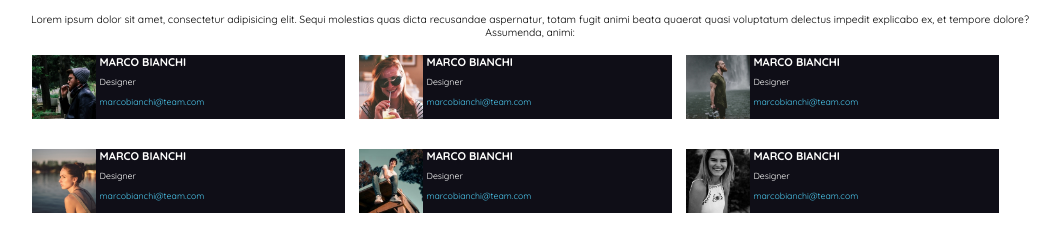
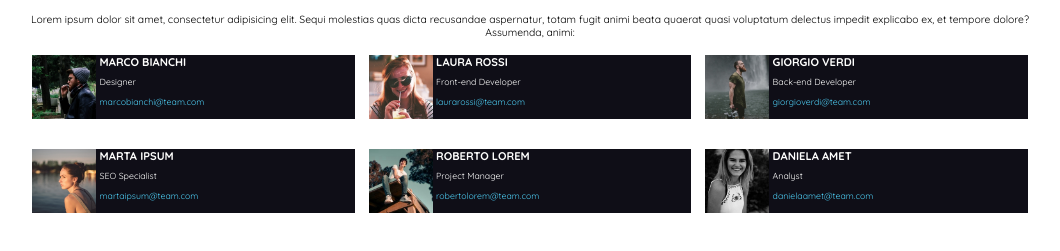
Before and after one commit to SimoneLollini/html-css-float-cards, a plain HTML site: page index.html in a window 1280 px wide. Shown: the part 83-334 px from the top of the page, without its empty margins (110-1170 px from the left). Drawn offline with Linux system fonts and the light colour scheme.

Commit message:
fix col position

```diff
--- a/assets/style.css
+++ b/assets/style.css
@@ -51,10 +51,11 @@ header>p {
 
 .col-4 {
     background-color: var(--c-black);
-    width: calc(100% / 3 - 1.8rem);
+    width: calc(100% / 3 - 1.2rem);
     float: left;
     margin-bottom: 1.85rem;
     margin-left: 0.9rem;
+
 }
 
 img {
--- a/index.html
+++ b/index.html
@@ -37,9 +37,9 @@
             <div class="col-4 clearfix">
                 <img src="./assets/img/female1.png" alt="">
                 <section>
-                    <h2 class="name">MARCO BIANCHI</h2>
-                    <span class="profession">Designer</span><br>
-                    <span class="email">marcobianchi@team.com</span>
+                    <h2 class="name">LAURA ROSSI</h2>
+                    <span class="profession">Front-end Developer</span><br>
+                    <span class="email">laurarossi@team.com</span>
                 </section>
 
             </div>
@@ -47,18 +47,18 @@
             <div class="col-4 clearfix">
                 <img src="./assets/img/male2.png" alt="">
                 <section class="testo">
-                    <h2 class="name">MARCO BIANCHI</h2>
-                    <span class="profession">Designer</span><br>
-                    <span class="email">marcobianchi@team.com</span>
+                    <h2 class="name">GIORGIO VERDI</h2>
+                    <span class="profession">Back-end Developer</span><br>
+                    <span class="email">giorgioverdi@team.com</span>
                 </section>
             </div>
 
             <div class="col-4 clearfix">
                 <img src="./assets/img/female2.png" alt="">
                 <section class="testo">
-                    <h2 class="name">MARCO BIANCHI</h2>
-                    <span class="profession">Designer</span><br>
-                    <span class="email">marcobianchi@team.com</span>
+                    <h2 class="name">MARTA IPSUM</h2>
+                    <span class="profession">SEO Specialist</span><br>
+                    <span class="email">martaipsum@team.com</span>
                 </section>
 
             </div>
@@ -66,17 +66,17 @@
             <div class="col-4 clearfix">
                 <img src="./assets/img/male3.png" alt="">
                 <section class="testo">
-                    <h2 class="name">MARCO BIANCHI</h2>
-                    <span class="profession">Designer</span><br>
-                    <span class="email">marcobianchi@team.com</span>
+                    <h2 class="name">ROBERTO LOREM</h2>
+                    <span class="profession">Project Manager</span><br>
+                    <span class="email">robertolorem@team.com</span>
                 </section>
             </div>
 
             <div class="col-4 clearfix">
                 <img src="./assets/img/female3.png" alt="">
-                <h2 class="name">MARCO BIANCHI</h2>
-                <span class="profession">Designer</span><br>
-                <span class="email">marcobianchi@team.com</span>
+                <h2 class="name">DANIELA AMET</h2>
+                <span class="profession">Analyst</span><br>
+                <span class="email">danielaamet@team.com</span>
             </div>
         </div>
     </main>
```
